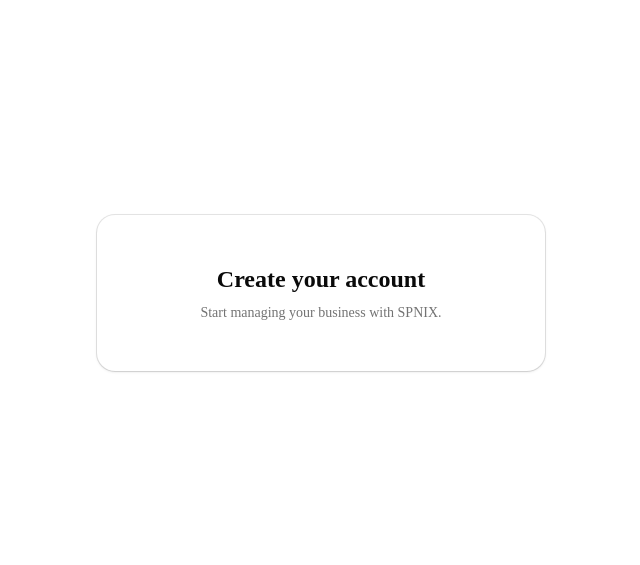
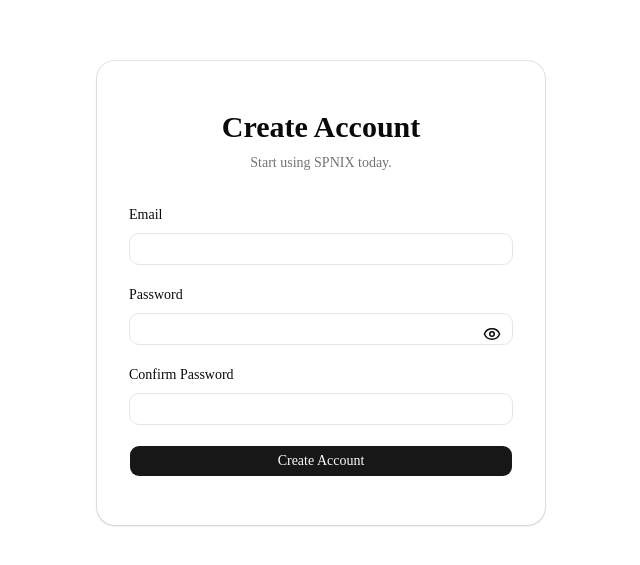
Before and after one commit to superiorshree/restaurant-agency-saas, a Next.js app: page /signup in a window 1280 px wide. Shown: the part 107-672 px from the top of the page, without its empty margins (319-959 px from the left). Built offline with nearby package versions, Linux system fonts and the light colour scheme; no server answers.

Commit message:
feat(auth): add signup with Supabase

```diff
--- a/app/(auth)/signup/page.tsx
+++ b/app/(auth)/signup/page.tsx
@@ -1,13 +1,18 @@
 import { AuthCard } from "@/features/auth/components/auth-card";
+import { SignupForm } from "@/features/auth/components/signup-form";
 
 export default function SignupPage() {
   return (
     <AuthCard>
-      <div className="space-y-2 text-center">
-        <h1 className="text-2xl font-bold">Create your account</h1>
-        <p className="text-muted-foreground">
-          Start managing your business with SPNIX.
-        </p>
+      <div className="space-y-8">
+        <div className="text-center">
+          <h1 className="text-3xl font-bold">Create Account</h1>
+          <p className="mt-2 text-muted-foreground">
+            Start using SPNIX today.
+          </p>
+        </div>
+
+        <SignupForm />
       </div>
     </AuthCard>
   );
--- a/features/auth/components/signup-form.tsx
+++ b/features/auth/components/signup-form.tsx
@@ -0,0 +1,101 @@
+"use client";
+
+import { useState } from "react";
+import { Eye, EyeOff } from "lucide-react";
+import { useForm } from "react-hook-form";
+import { z } from "zod";
+import { zodResolver } from "@hookform/resolvers/zod";
+
+import { supabase } from "@/lib/supabase";
+import { Button } from "@/components/ui/button";
+import { Input } from "@/components/ui/input";
+
+const signupSchema = z
+  .object({
+    email: z.string().email("Invalid email"),
+    password: z.string().min(8, "Minimum 8 characters"),
+    confirmPassword: z.string().min(8),
+  })
+  .refine((data) => data.password === data.confirmPassword, {
+    message: "Passwords do not match",
+    path: ["confirmPassword"],
+  });
+
+type SignupFormData = z.infer<typeof signupSchema>;
+
+export function SignupForm() {
+  const [showPassword, setShowPassword] = useState(false);
+
+  const {
+    register,
+    handleSubmit,
+    formState: { errors, isSubmitting },
+  } = useForm<SignupFormData>({
+    resolver: zodResolver(signupSchema),
+  });
+
+  const onSubmit = async (data: SignupFormData) => {
+    const { error } = await supabase.auth.signUp({
+      email: data.email,
+      password: data.password,
+    });
+
+    if (error) {
+      alert(error.message);
+      return;
+    }
+
+    alert("Check your email to verify your account.");
+  };
+
+  return (
+    <form onSubmit={handleSubmit(onSubmit)} className="space-y-5">
+      <div>
+        <label className="mb-2 block text-sm font-medium">Email</label>
+        <Input type="email" {...register("email")} />
+        {errors.email && (
+          <p className="mt-1 text-sm text-red-500">{errors.email.message}</p>
+        )}
+      </div>
+
+      <div>
+        <label className="mb-2 block text-sm font-medium">Password</label>
+        <div className="relative">
+          <Input
+            type={showPassword ? "text" : "password"}
+            {...register("password")}
+          />
+          <button
+            type="button"
+            onClick={() => setShowPassword(!showPassword)}
+            className="absolute right-3 top-3"
+          >
+            {showPassword ? <EyeOff size={18} /> : <Eye size={18} />}
+          </button>
+        </div>
+        {errors.password && (
+          <p className="mt-1 text-sm text-red-500">{errors.password.message}</p>
+        )}
+      </div>
+
+      <div>
+        <label className="mb-2 block text-sm font-medium">
+          Confirm Password
+        </label>
+        <Input
+          type={showPassword ? "text" : "password"}
+          {...register("confirmPassword")}
+        />
+        {errors.confirmPassword && (
+          <p className="mt-1 text-sm text-red-500">
+            {errors.confirmPassword.message}
+          </p>
+        )}
+      </div>
+
+      <Button className="w-full" disabled={isSubmitting}>
+        {isSubmitting ? "Creating..." : "Create Account"}
+      </Button>
+    </form>
+  );
+}
```
